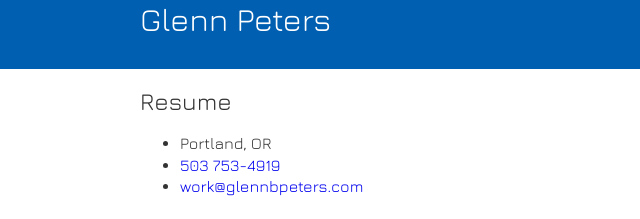
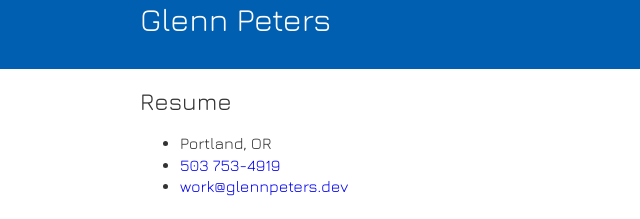
Before and after one commit to glennpeters/glennpeters-dev-gatsby, a Gatsby site: page /resume in a window 1280 px wide. Shown: the top 219 px of the page, 0-640 px from the left. Built offline with nearby package versions, Linux system fonts and the light colour scheme; Gatsby itself is replaced by a stand-in of ours.

Commit message:
Updated email address

```diff
--- a/src/pages/resume.js
+++ b/src/pages/resume.js
@@ -18,7 +18,7 @@ const ResumePage = () => {
               <a href="tel:503-753-4919">503 753-4919</a>
             </li>
             <li className="mail">
-              <a href="mailto:work@glennbpeters.com">work@glennbpeters.com</a>
+              <a href="mailto:work@glennpeters.dev">work@glennpeters.dev</a>
             </li>
           </ul>
         </section>
```
